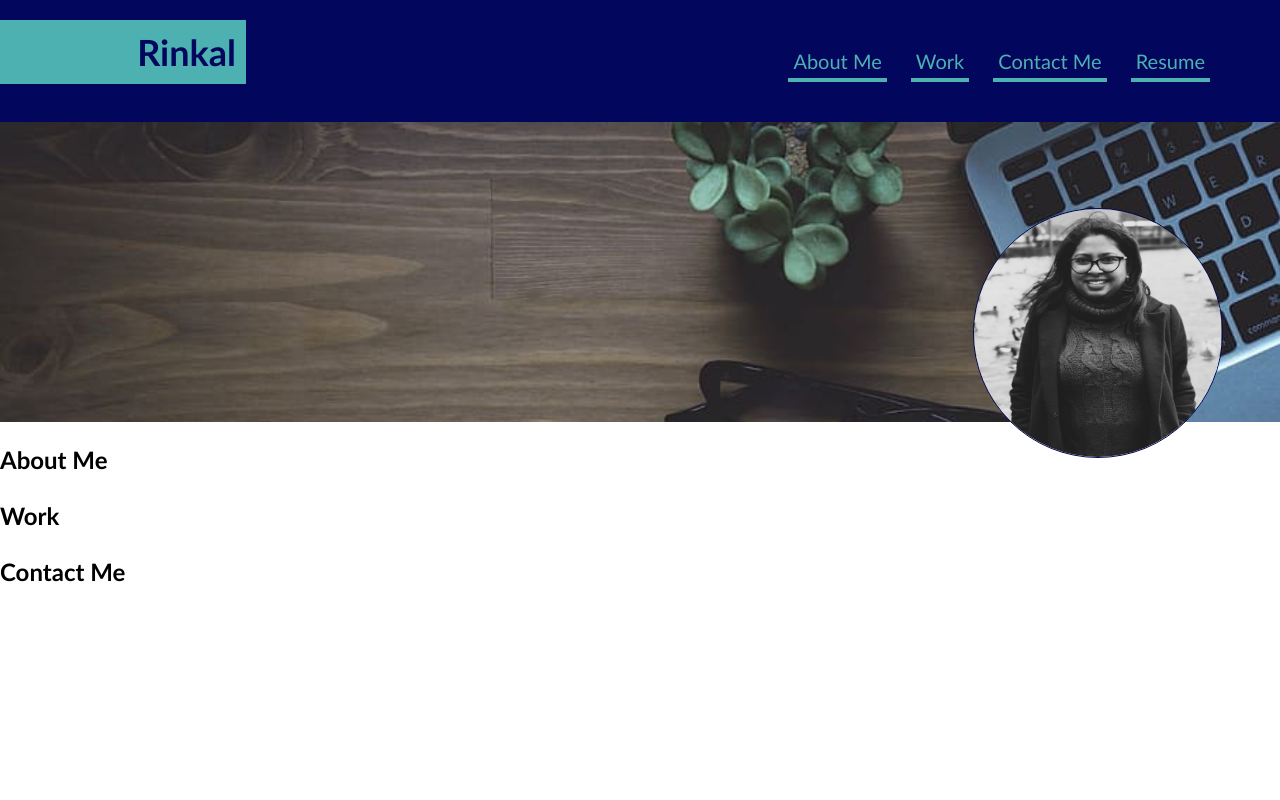
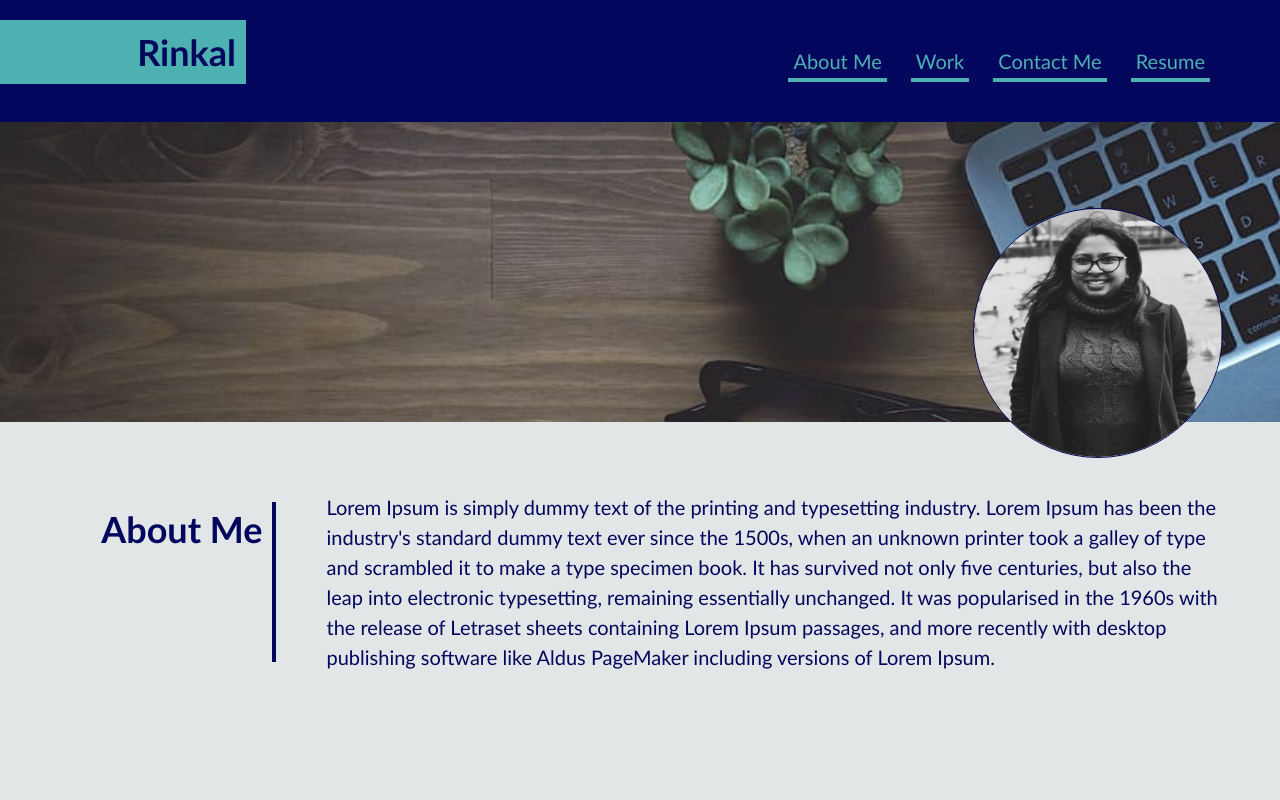
Before and after one commit to Rinkal-M-Patel/Rinkal_portfolio, a plain HTML site: page index.html in a window 1280 px wide. Shown: the top 800 px of the page. Drawn offline with Linux system fonts and the light colour scheme.

Commit message:
add about me section in css and HTML

```diff
--- a/css/style.css
+++ b/css/style.css
@@ -130,3 +130,54 @@ header {
     bottom: -36px;
     right: 57px;
   }
+  .page-wrapper{
+    background-color: #e3e6e7;
+  }
+
+  section {
+
+  width: 100%;
+
+  display: flex;
+
+  padding: 50px;
+
+  }
+
+  main section h2{
+
+  display: flex;
+
+  justify-content: flex-end;
+
+  align-items: flex-start;
+
+  width: 20%;
+
+  color: #02075d;
+
+  font-size: 36px;
+
+  padding-right: 10px;
+
+  border-right: 4px solid #02075d;
+
+  }
+
+  #about p{
+
+  display: flex;
+
+  justify-content: flex-end;
+
+  align-items: center;
+
+  width: 80%;
+
+  font-size: 20px;
+
+  color: #02075d;
+
+  margin-left: 50px;
+
+  }
--- a/index.html
+++ b/index.html
@@ -34,6 +34,13 @@
     <!-- about me -->
     <section class="page-section" id="about">
       <h2>About Me</h2>
+      <p>Lorem Ipsum is simply dummy text of the printing and typesetting industry.
+        Lorem Ipsum has been the industry's standard dummy text ever since the 1500s,
+        when an unknown printer took a galley of type and scrambled it to make a type
+         specimen book. It has survived not only five centuries, but also the leap into electronic
+          typesetting, remaining essentially unchanged. It was popularised in the 1960s with the release
+           of Letraset sheets containing Lorem Ipsum passages, and more recently with desktop publishing
+            software like Aldus PageMaker including versions of Lorem Ipsum.</p>
     </section>
 
     <!-- portfolio container -->
```
